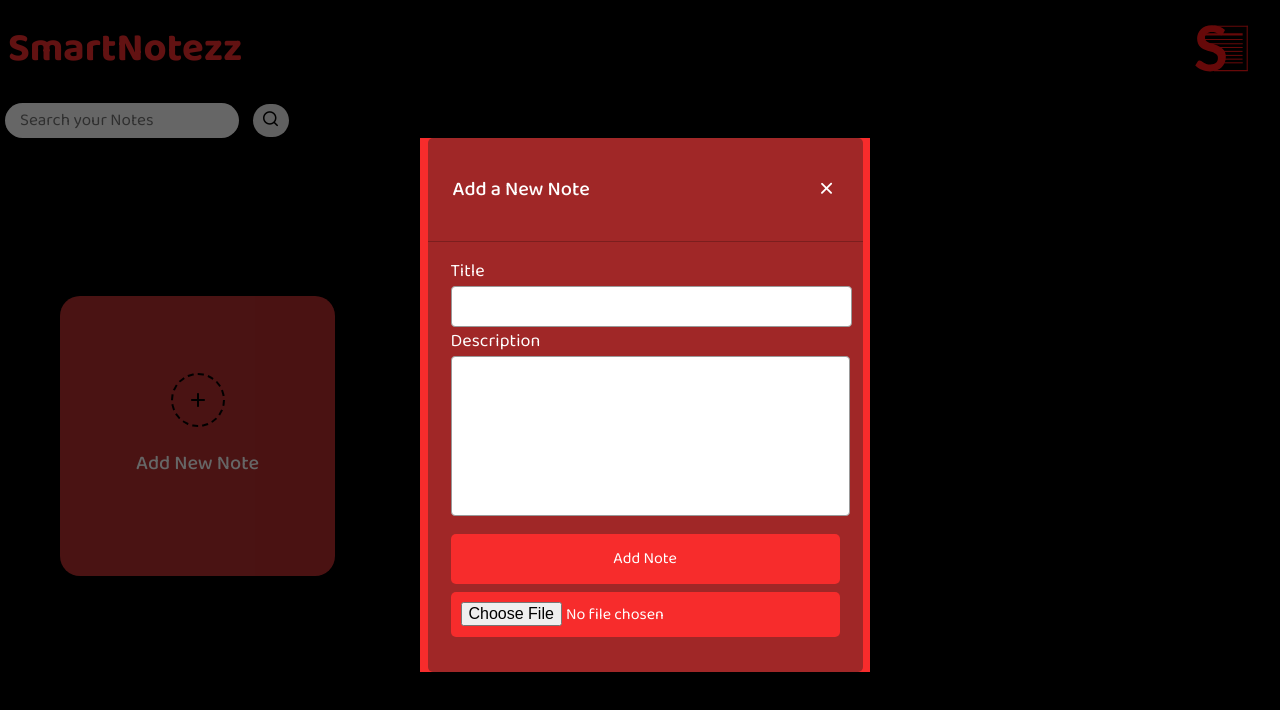
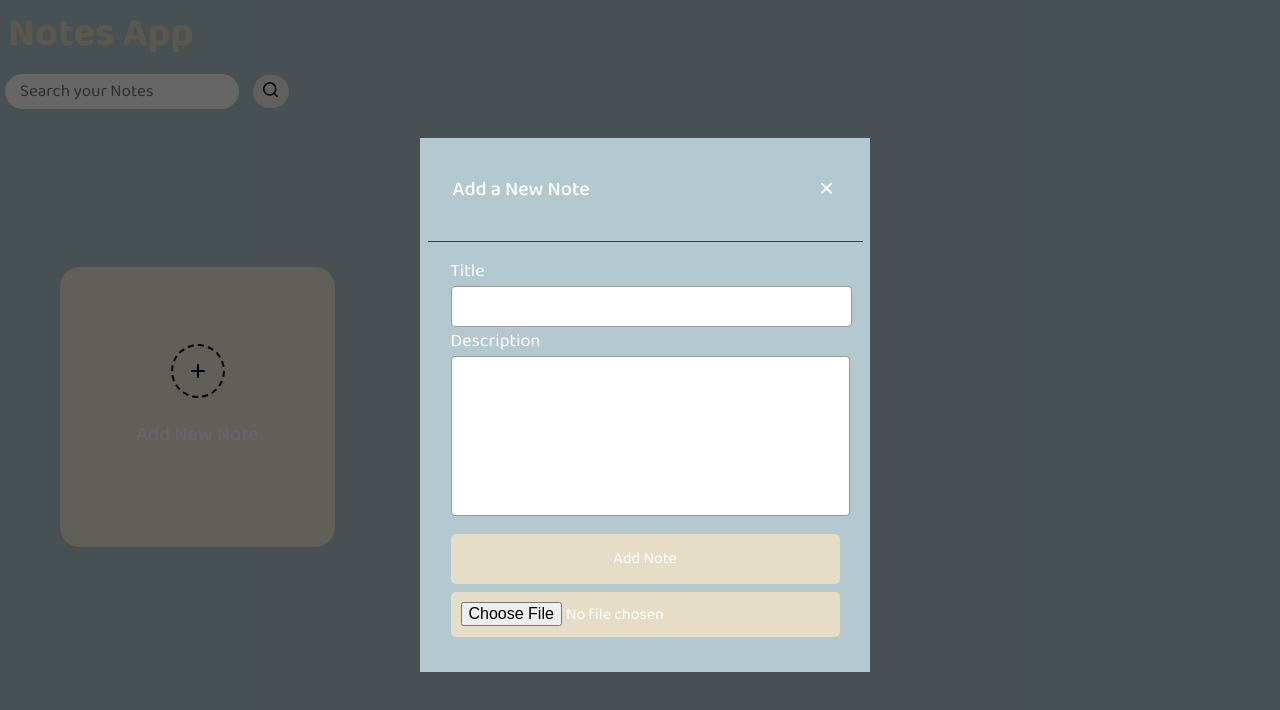
Before and after one commit to Fawzy-Moawad/notes-web-app, a plain HTML site: page index.html in a window 1280 px wide. Both pictures are taken after a click on the item "Add New Note". Drawn offline with nearby package versions, Linux system fonts and the light colour scheme.

Commit message:
change some styles.

```diff
--- a/index.html
+++ b/index.html
@@ -5,15 +5,15 @@
     <meta http-equiv="X-UA-Compatible" content="IE=edge">
     <meta name="viewport" content="width=device-width, initial-scale=1.0">
     <link rel="stylesheet" href="style.css">
-    <title>SmartNotezz</title>
+    <title>Notes App</title>
     <link rel="stylesheet" href="https://unicons.iconscout.com/release/v4.0.0/css/line.css">
 </head>
 <body>
     <header>
         <div class="title">
-            SmartNotezz
+            Notes App
         </div>
-        <img src="assets/S.svg" href="/">
+        <div class="note-icon"><i class='bx bx-note'></i></div>
     </header>
     <nav>
         <form class="form">
--- a/style.css
+++ b/style.css
@@ -5,7 +5,7 @@ body{
     margin: 0;
     padding:0;
     box-sizing: border-box;
-    background-color: black;
+    background-color: #B3C8CF;
      color: white;
 }
 *{
@@ -15,13 +15,13 @@ body{
 
 .title{
     font-weight: bold;
-    color: rgb(247, 44, 44);
+    color: #E5DDC5;
     font-size: 40px;
     /* position:sticky; */
      padding: 2px 5px;
      margin-left: 3px;
 }
-header img{
+header note-icon{
     width:75px;
     margin-top: 3px;
     margin-right: 10px;
@@ -72,7 +72,7 @@ header img{
 .wrapper li{
     height: 250px;
     list-style: none;
-    background: rgb(185, 47, 47);
+    background: #F1EEDC;
     border-radius: 20px;
     padding:15px;
 }
@@ -118,7 +118,7 @@ header img{
 }
 .note .bottom-content{
     padding: 10px;
-    border-top: 1px solid rgb(175, 44, 44);
+    border-top: 1px solid #B3C8CF;
 }
 .bottom-content span{
     color: #d8d8d8;
@@ -155,7 +155,7 @@ header img{
     justify-content: flex-start;
 }
 .menu li:hover{
-    background: rgb(189, 74, 74);
+    background-color: #B3C8CF;
 }
 .menu li i{
     padding-right: 10px;
@@ -177,7 +177,7 @@ header img{
     max-width: 450px;
     width: 100%;
     justify-content: center;
-    background: rgb(247, 44, 44);
+    background-color: #B3C8CF;
     transform: translate(50%, -50%);
 }
 .popup-box, .popup-box .popup{
@@ -191,7 +191,7 @@ header img{
 }
 .popup .content{
     width: calc(100% - 15px);
-    background: rgb(160, 39, 39);
+    background-color: #B3C8CF;
     border-radius: 5px;
 }
 .popup .content header{
@@ -231,7 +231,7 @@ form .row label{
     padding: 4px;
 }
 .content form button:hover{
-    background: rgb(189, 74, 74);
+    background-color: #E5DDC5;
 }
 .content form button{
     margin-top: 8px;
@@ -244,7 +244,7 @@ form .row label{
     color: white;
     cursor: pointer;
     border-radius: 5px;
-    background: rgb(247, 44, 44);
+    background-color: #E5DDC5;
 }
 .content form #file{
     margin-top: 8px;
@@ -257,7 +257,7 @@ form .row label{
     color: white;
     cursor: pointer;
     border-radius: 5px;
-    background: rgb(247, 44, 44);
+    background-color: #E5DDC5;;
     justify-content: center;
 }
 
@@ -271,7 +271,7 @@ form .row label{
         max-width: 370px;
         width: 100%;
         justify-content: center;
-        background: rgb(247, 44, 44);
+        background-color: #E5DDC5;;
         transform: translate(50%, -50%);
     }
 }
@@ -286,7 +286,7 @@ form .row label{
         max-height: 350px;
         width: 100%;
         justify-content: center;
-        background: rgb(247, 44, 44);
+        background-color: #E5DDC5;;
         transform: translate(50%, -50%);
     }
 }
```
